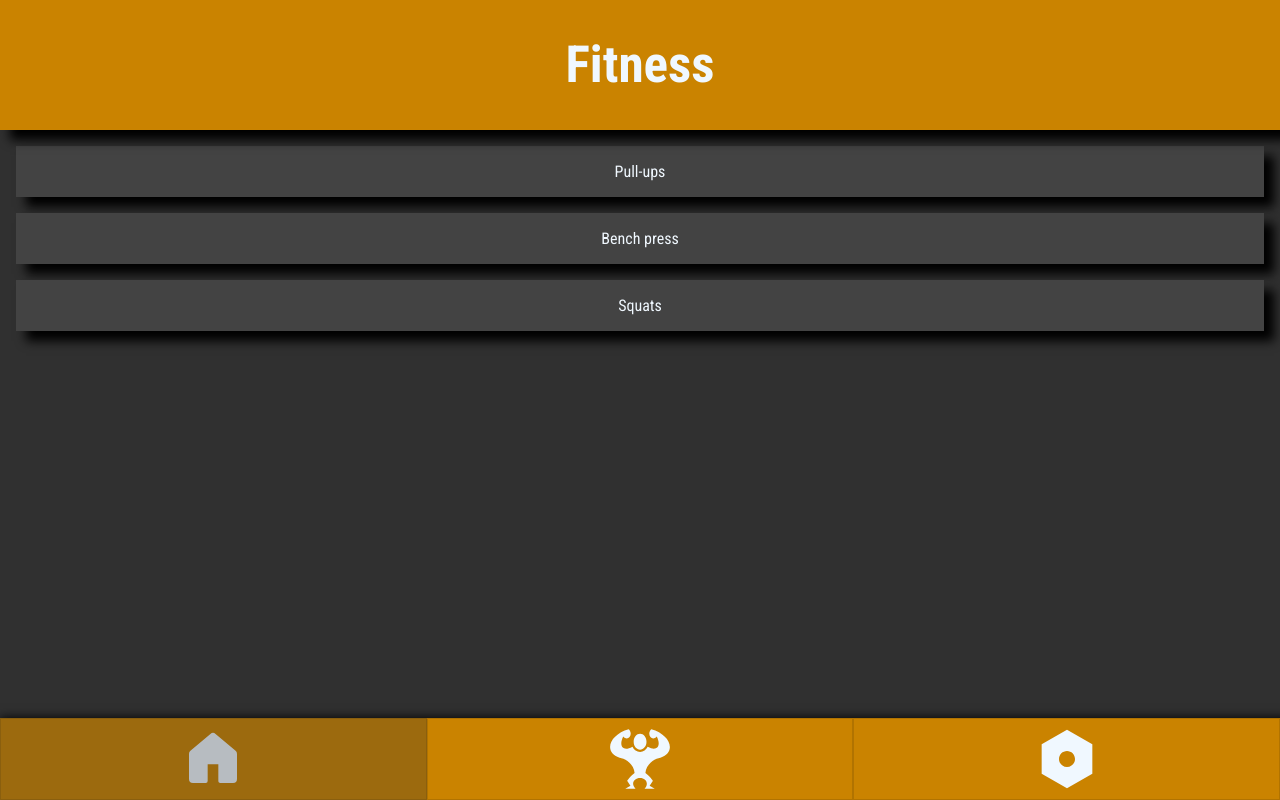
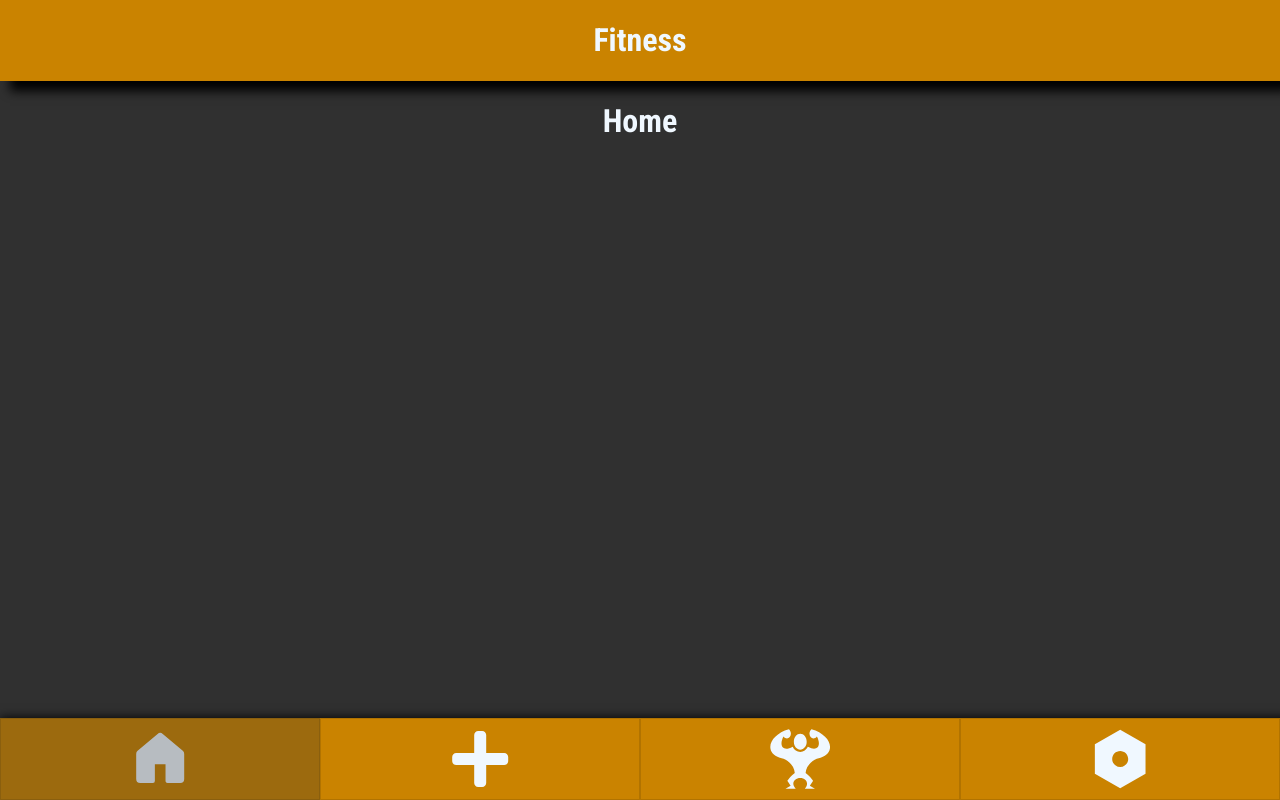
Before and after one commit to LLeski00/fitness-app, a React (Create React App) app: page / in a window 1280 px wide. Built offline with nearby package versions, Linux system fonts and the light colour scheme; data requests are answered from the project's data file.

Commit message:
New session component

```diff
--- a/data/db.json
+++ b/data/db.json
@@ -11,6 +11,10 @@
         {
             "name": "Squats",
             "id": "2"
+        },
+        {
+            "name": "Rows",
+            "id": "3"
         }
     ]
 }
--- a/src/App.js
+++ b/src/App.js
@@ -5,6 +5,7 @@ import BottomBar from "./BottomBar";
 import { useState } from "react";
 import Train from "./Train";
 import Settings from "./Settings";
+import NewSession from "./NewSession";
 
 function App() {
     const [route, setRoute] = useState("home-component");
@@ -17,6 +18,7 @@ function App() {
                 {route === "home-component" && <Home />}
                 {route === "train-component" && <Train />}
                 {route === "settings-component" && <Settings />}
+                {route === "new-session-component" && <NewSession />}
 
                 <BottomBar route={route} setRoute={setRoute} />
             </div>
--- a/src/BottomBar.js
+++ b/src/BottomBar.js
@@ -1,6 +1,7 @@
 import { GoHomeFill } from "react-icons/go";
 import { RiSettingsFill } from "react-icons/ri";
 import { GiMuscleUp } from "react-icons/gi";
+import { FaPlus } from "react-icons/fa";
 import "./style/BottomBar.css";
 import { useEffect } from "react";
 
@@ -8,6 +9,7 @@ const BottomBar = ({ route, setRoute }) => {
     const homeIcon = "home-component";
     const trainIcon = "train-component";
     const settingsIcon = "settings-component";
+    const newSessionIcon = "new-session-component";
 
     useEffect(() => {
         routeSwitch();
@@ -42,6 +44,13 @@ const BottomBar = ({ route, setRoute }) => {
                     <GoHomeFill />
                 </div>
                 <div
+                    id={newSessionIcon}
+                    onClick={() => setRoute(newSessionIcon)}
+                    className="bottom-bar-icon"
+                >
+                    <FaPlus />
+                </div>
+                <div
                     id={trainIcon}
                     onClick={() => setRoute(trainIcon)}
                     className="bottom-bar-icon"
--- a/src/Home.js
+++ b/src/Home.js
@@ -1,33 +1,10 @@
 import "./style/Home.css";
-import { useEffect, useState } from "react";
 
 const Home = () => {
-    const [exercises, setExercises] = useState(null);
-
-    useEffect(() => {
-        fetch("http://localhost:3001/exercises", {
-            headers: {
-                "Content-Type": "application/json",
-                Accept: "application/json",
-            },
-        })
-            .then(function (response) {
-                return response.json();
-            })
-            .then(function (myJson) {
-                setExercises(myJson);
-            });
-    }, []);
-
     return (
         <div className="home">
             <div className="home-content">
-                {exercises &&
-                    exercises.map((exercise) => (
-                        <div key={exercise.id} className="exercise">
-                            <p>{exercise.name}</p>
-                        </div>
-                    ))}{" "}
+                <h1>Home</h1>
             </div>
         </div>
     );
--- /dev/null
+++ b/src/NewSession.js
@@ -0,0 +1,46 @@
+import { useEffect, useState } from "react";
+import "./style/NewSession.css";
+import { FaPlus } from "react-icons/fa";
+import { FaMinus } from "react-icons/fa";
+
+const NewSession = () => {
+    const [exercises, setExercises] = useState(null);
+    const [session, setSession] = useState(null);
+
+    useEffect(() => {
+        fetch("http://localhost:3001/exercises", {
+            headers: {
+                "Content-Type": "application/json",
+                Accept: "application/json",
+            },
+        })
+            .then(function (response) {
+                return response.json();
+            })
+            .then(function (myJson) {
+                setExercises(myJson);
+            });
+    }, []);
+
+    return (
+        <div className="new-session">
+            <div className="new-session-content">
+                <h1>New Session</h1>
+                {exercises &&
+                    exercises.map((exercise) => (
+                        <div key={exercise.id} className="exercise">
+                            <h2>{exercise.name}</h2>
+                            <p>Sets: </p>
+                            <div className="set-counter">
+                                <FaMinus />
+                                <p>0</p>
+                                <FaPlus />
+                            </div>
+                        </div>
+                    ))}
+            </div>
+        </div>
+    );
+};
+
+export default NewSession;
--- a/src/style/BottomBar.css
+++ b/src/style/BottomBar.css
@@ -1,5 +1,6 @@
 .bottom-bar {
     width: 100%;
+    position: sticky;
     bottom: 0;
 }
 
@@ -21,7 +22,7 @@
 }
 
 .bottom-bar-icon svg {
-    width: 5vw;
-    height: auto;
+    width: 8vw;
+    height: 8vh;
     margin: 1vh;
 }
--- a/src/style/Home.css
+++ b/src/style/Home.css
@@ -2,16 +2,5 @@
 .home-content {
     width: 100%;
     height: 100%;
-}
-
-.home-content {
     overflow: auto;
 }
-
-.exercise {
-    overflow: hidden;
-    background-color: rgb(67, 67, 67);
-    margin: 2vh;
-    box-shadow: 10px 10px 10px black;
-    font-size: 2vh;
-}
--- a/src/style/Navbar.css
+++ b/src/style/Navbar.css
@@ -11,5 +11,4 @@
     justify-content: center;
     background-color: rgb(202, 131, 0);
     box-shadow: 10px 10px 10px black;
-    font-size: 2vw;
 }
--- /dev/null
+++ b/src/style/NewSession.css
@@ -0,0 +1,26 @@
+.new-session,
+.new-session-content {
+    width: 100%;
+    height: 100%;
+    overflow: auto;
+}
+
+.exercise {
+    overflow: hidden;
+    background-color: rgb(67, 67, 67);
+    margin: 2vh;
+    box-shadow: 10px 10px 10px black;
+    font-size: 2vh;
+    border-radius: 2vw;
+}
+
+.set-counter {
+    display: flex;
+    justify-content: center;
+    align-items: center;
+    background-color: rgb(5, 112, 162);
+}
+
+.set-counter p {
+    margin: 1vh 5vw;
+}
--- a/src/style/Settings.css
+++ b/src/style/Settings.css
@@ -2,8 +2,5 @@
 .settings-content {
     width: 100%;
     height: 100%;
-}
-
-.settings-content {
     overflow: auto;
 }
--- a/src/style/Train.css
+++ b/src/style/Train.css
@@ -2,8 +2,5 @@
 .train-content {
     width: 100%;
     height: 100%;
-}
-
-.train-content {
     overflow: auto;
 }
```
